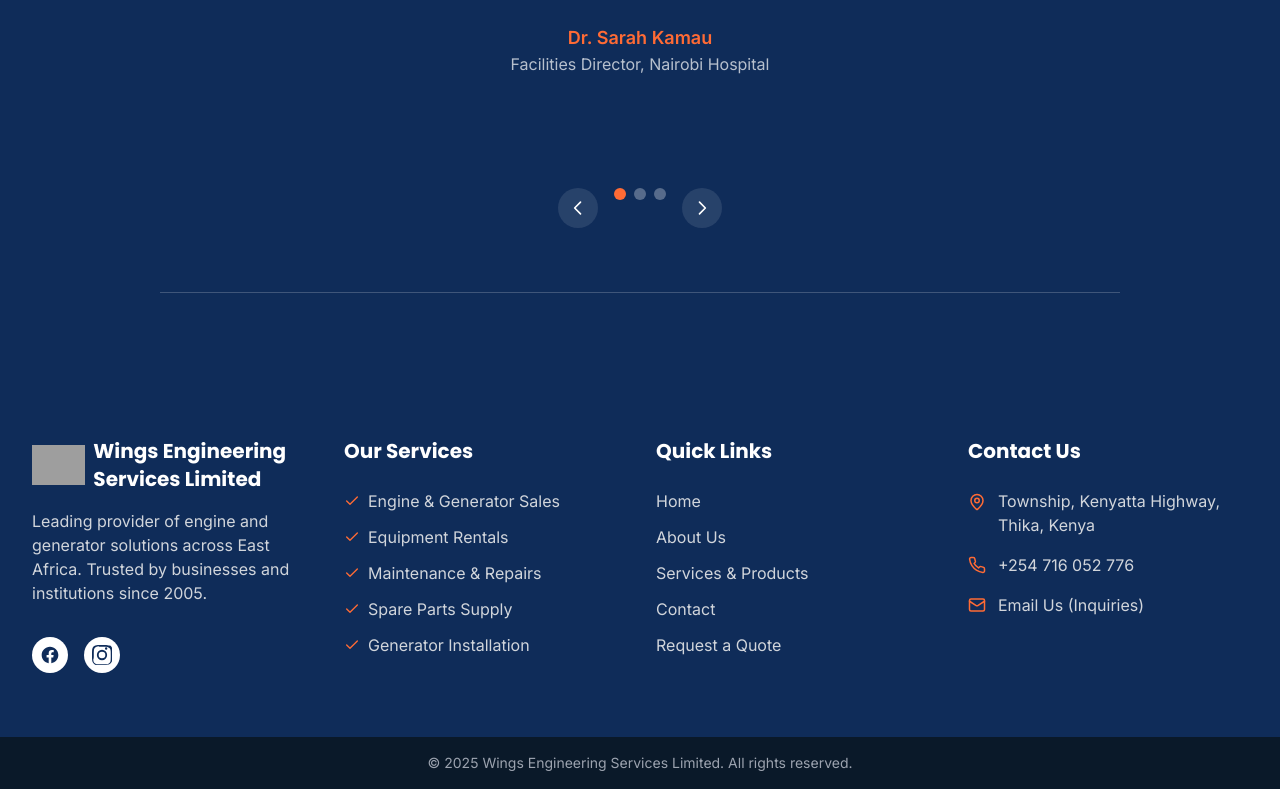
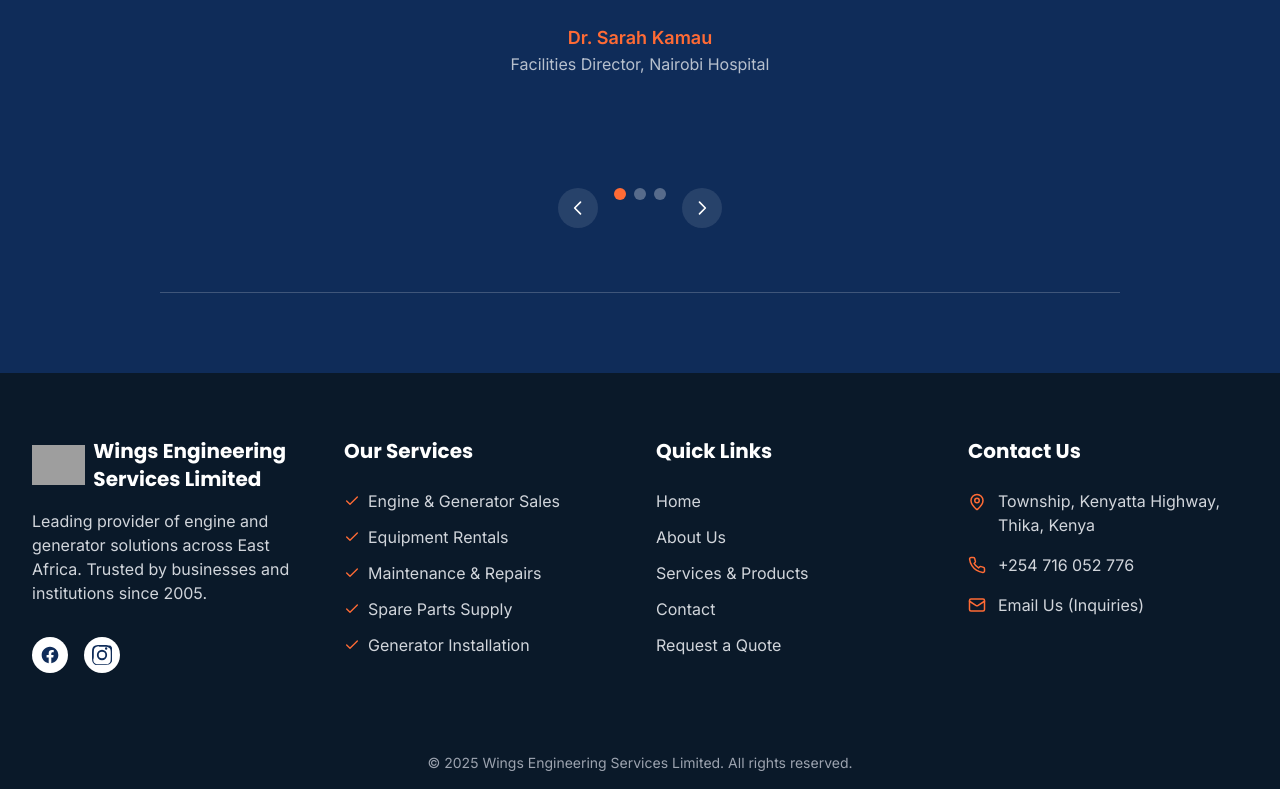
Before and after one commit to saemstunes/wings-east-africa-web, a React (Vite) app: page / in a window 1280 px wide. Shown: the part 3357-4146 px from the top of the page. Built offline with nearby package versions, Linux system fonts and the light colour scheme; grey boxes are pictures that could not be loaded.

Commit message:
Update Footer.tsx

```diff
--- a/src/components/layout/Footer.tsx
+++ b/src/components/layout/Footer.tsx
@@ -23,7 +23,7 @@ const Footer = () => {
   ];
 
   return (
-    <footer className="bg-wings-navy text-white dark:bg-wings-dark transition-colors duration-300">
+    <footer className="bg-wings-dark text-white dark:bg-wings-dark transition-colors duration-300">
       <div className="container-custom py-16">
         <div className="grid grid-cols-1 md:grid-cols-2 lg:grid-cols-4 gap-8">
           <div className="space-y-4">
```
